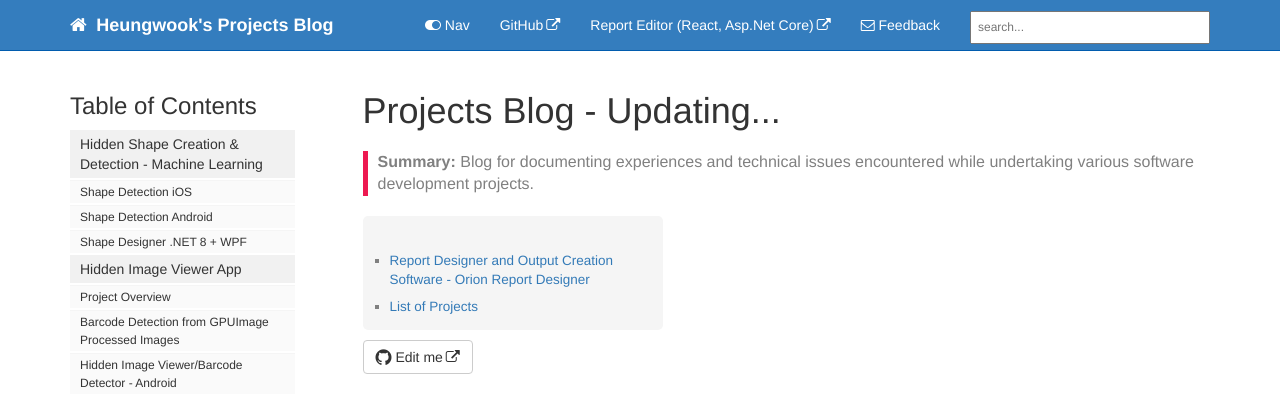
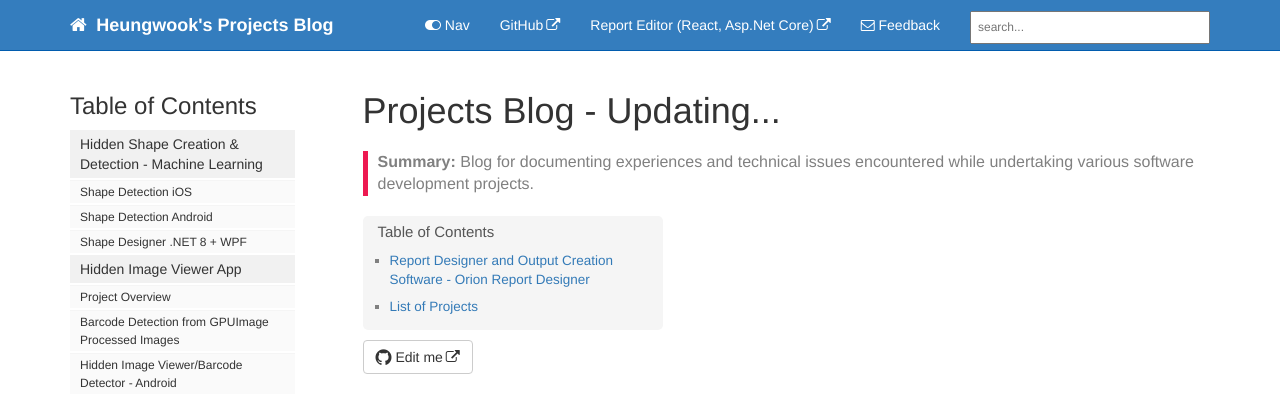
Before and after one commit to heungwook/heungwook.github.io, a Jekyll site: the page built from index.md, in a window 1280 px wide. Shown: the top 394 px of the page. Built offline with Jekyll 4.4.1, drawn with Linux system fonts in a browser that asks for light colours; comment, search, counter and statistics services are not loaded.

Commit message:
20240227 1022

```diff
--- a/css/customstyles.css
+++ b/css/customstyles.css
@@ -263,7 +263,7 @@ div#toc ul li ul li::before {
 }
 
 div#toc >ul::before {
-    content: "";
+    content: "Table of Contents";
     font-weight: 500;
     color: #555;
     text-align:center;
--- a/pdfconfigs/tocpage.html
+++ b/pdfconfigs/tocpage.html
@@ -6,7 +6,7 @@ permalink: /tocpage.html/
 
 <!-- new page -->
 <div id="navig">
-    <h1>Table of Contents</h1>
+
 
     {% assign sidebar = site.data.sidebars[site.pdf_sidebar].entries %}
 
```
